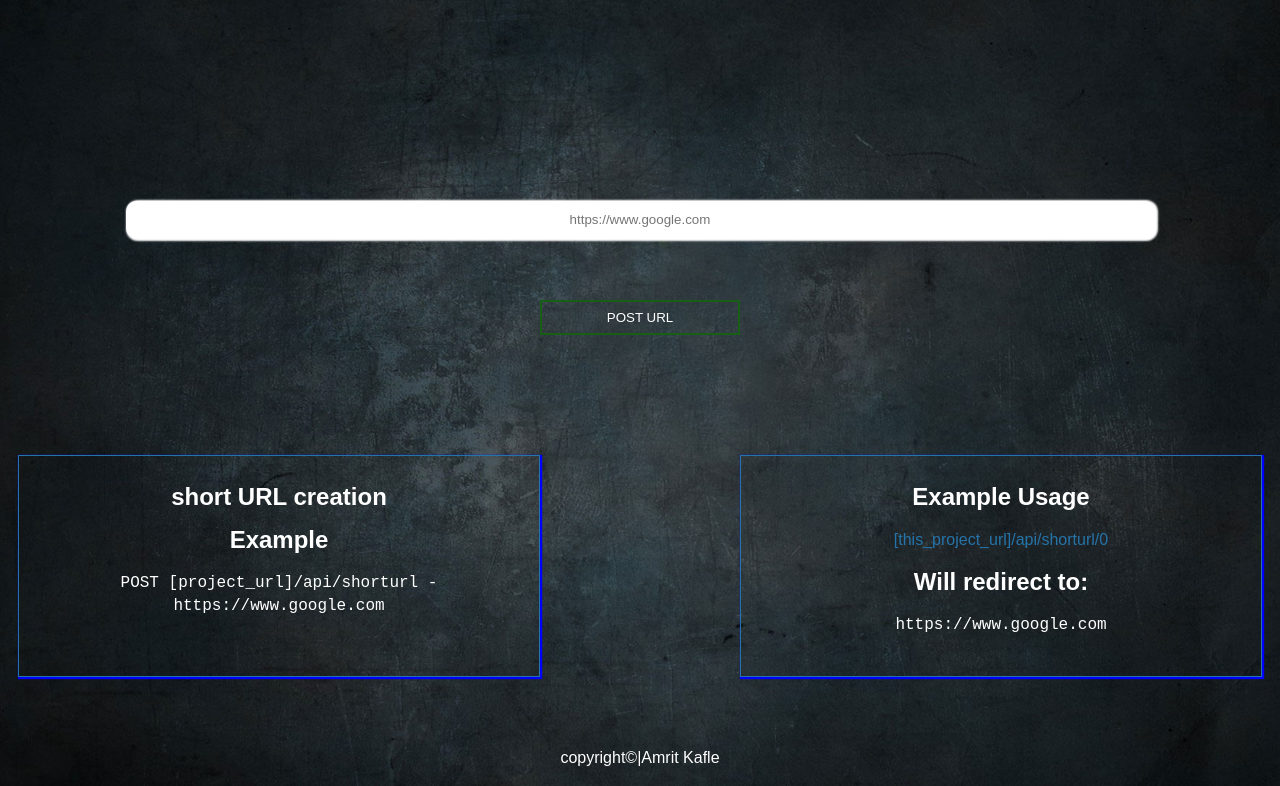
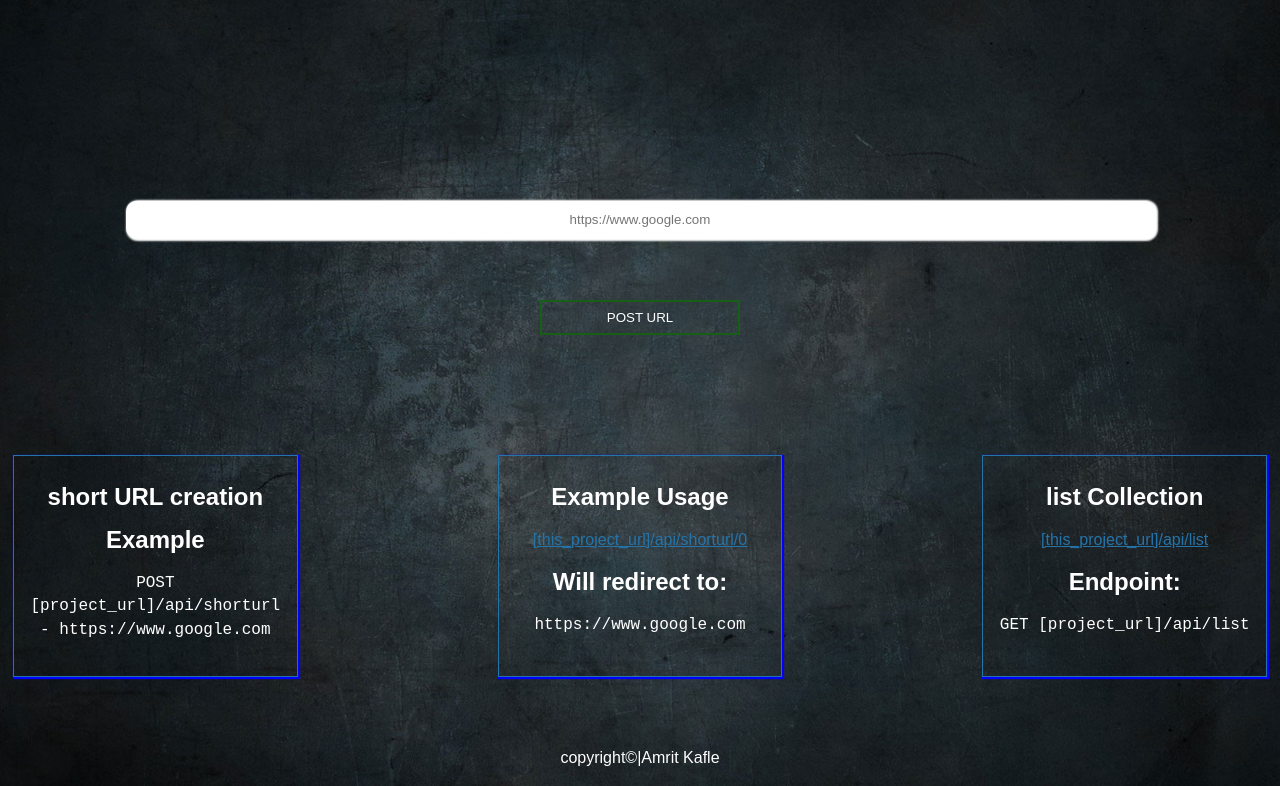
Before and after one commit to Kaphleamrit/URL-shortener-Microservice, a website: page views/index.html in a window 1280 px wide. Shown: the part 82-868 px from the top of the page. Drawn offline with Linux system fonts and the light colour scheme.

Commit message:
/api/list added

```diff
--- a/public/style.css
+++ b/public/style.css
@@ -77,13 +77,17 @@ flex-direction: column;
 padding: 0px 5px 10px 5px;
 }
 
-#shortUrlCreation, #exampleUsage {
+#shortUrlCreation, #exampleUsage, #listCollection {
    border:1px solid #2574a9;
    padding: 10px;
    box-shadow: 1px 1px 1px 1px blue;
 }
 
 #shortUrlCreation {
+    margin-bottom: 20px;
+}
+
+#exampleUsage {
     margin-bottom: 20px;
 }
 
@@ -103,8 +107,8 @@ footer {
         justify-content: center;
         column-gap: 200px;
     }
-    #shortUrlCreation, #exampleUsage {
-        width: 500px;
+    #shortUrlCreation, #exampleUsage, #listCollection {
+        width: 400px;
         height: 200px;
 
      }
--- a/views/index.html
+++ b/views/index.html
@@ -33,9 +33,17 @@
 
         <section id="exampleUsage">
           <h2>Example Usage</h2>
-          <a>[this_project_url]/api/shorturl/0</a>
+          <a href = "./api/shorturl/0">[this_project_url]/api/shorturl/0</a>
           <h2>Will redirect to:</h2>
           <code>https://www.google.com</code>
+        </section>
+
+        <section id="listCollection">
+          <h2>list Collection</h2>
+          <a href = "./api/list">[this_project_url]/api/list</a>  <br>
+          <h2>Endpoint: </h2>
+
+            <code> GET [project_url]/api/list</code>
         </section>
       </div>
     </main>
```
Also changed, not shown: server.js (+17 -0 lines).
